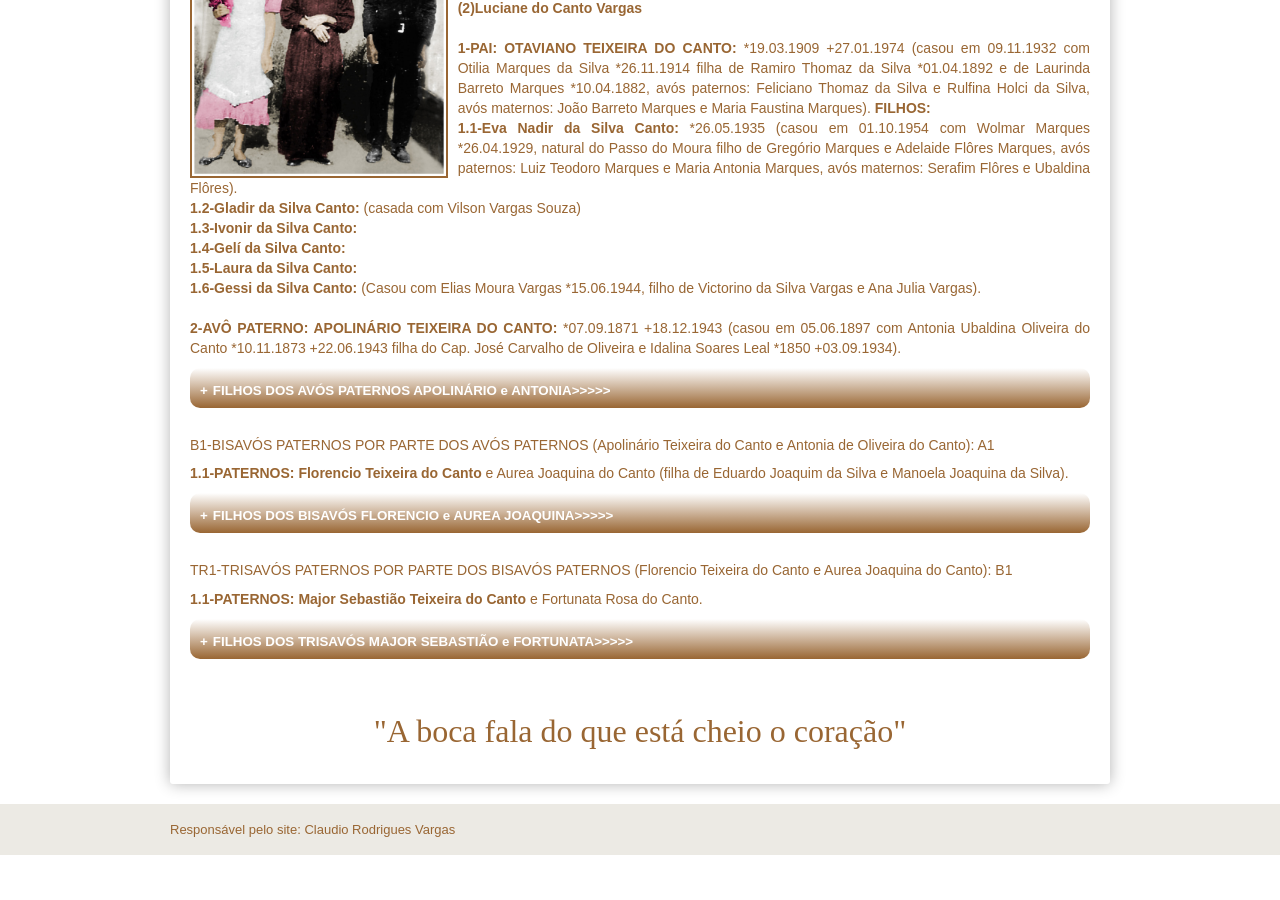
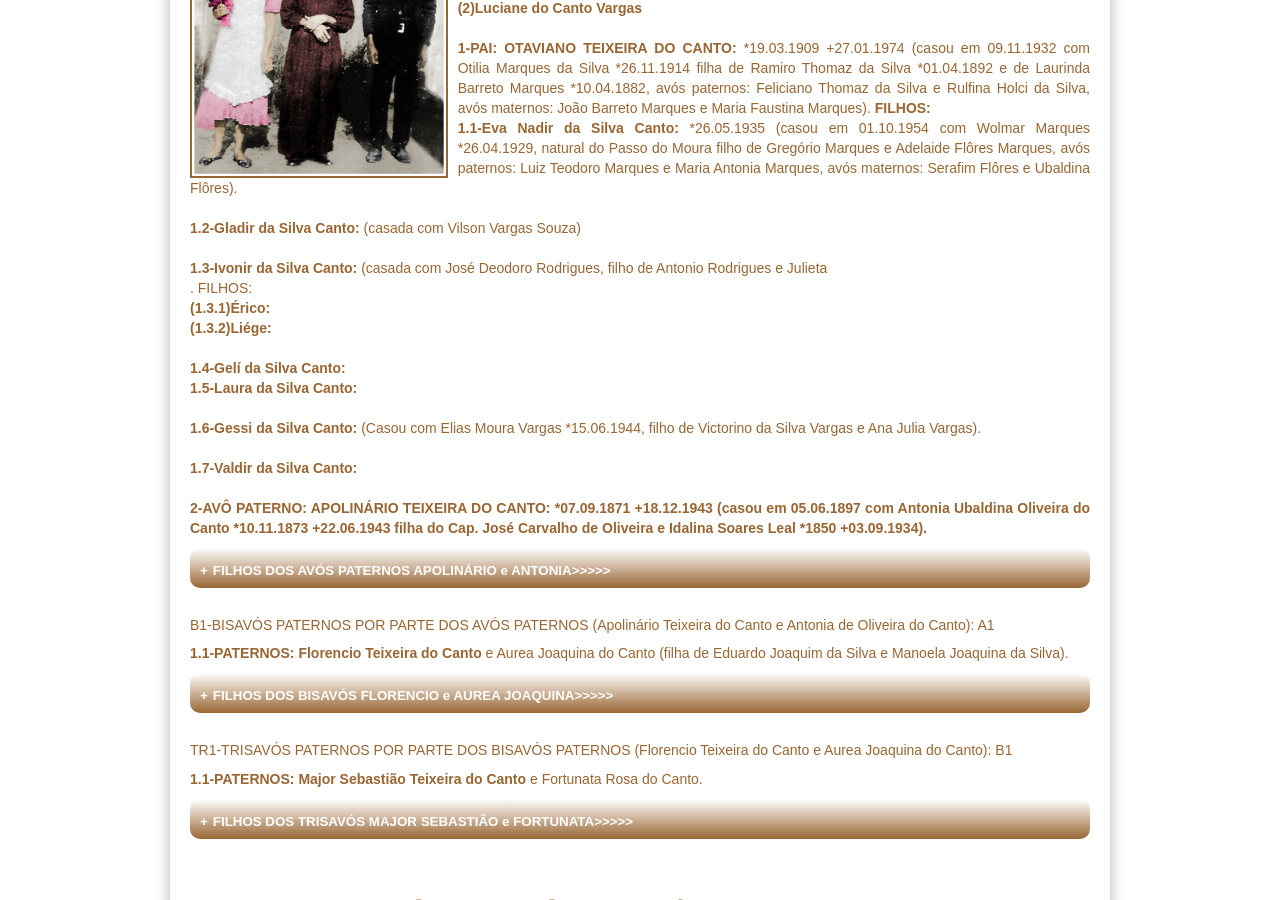
Before and after one commit to claudiovargas1955/claudiovargas1955.github.io, a Jekyll site: the page built from _pages/genealogia-da-familia-teixeira-do-canto.html, in a window 1280 px wide and 900 px high, scrolled down 524 px. Built offline with Jekyll 4.4.1, drawn with Linux system fonts in a browser that asks for light colours; some web fonts are replaced; before the commit the page ends 1379 px from its top, so only the background shows below that.

Commit message:
Update genealogia-da-familia-teixeira-do-canto.html

```diff
--- a/_pages/genealogia-da-familia-teixeira-do-canto.html
+++ b/_pages/genealogia-da-familia-teixeira-do-canto.html
@@ -44,13 +44,16 @@
 da Silva, avós maternos: João Barreto Marques e Maria Faustina Marques). <b>FILHOS:</b><br>
 <b>1.1-Eva Nadir da Silva Canto:</b> *26.05.1935 (casou em 01.10.1954 com Wolmar Marques *26.04.1929, natural do Passo do Moura  filho
 de Gregório Marques e Adelaide Flôres Marques, avós paternos: Luiz Teodoro Marques e Maria Antonia Marques, avós maternos: Serafim
-Flôres e Ubaldina Flôres). <br/>
-<b>1.2-Gladir da Silva Canto:</b> (casada com Vilson Vargas Souza) <br/>
-<b>1.3-Ivonir da Silva Canto:</b> <br/>
+Flôres e Ubaldina Flôres). <br><br>
+<b>1.2-Gladir da Silva Canto:</b> (casada com Vilson Vargas Souza) <br/><br>
+<b>1.3-Ivonir da Silva Canto:</b> (casada com José Deodoro Rodrigues, filho de Antonio Rodrigues e Julieta <br/>. </b>FILHOS:</b><br>
+<b>(1.3.1)Érico:</b><br>
+<b>(1.3.2)Liége:</b><br><br>
 <b>1.4-Gelí da Silva Canto:</b> <br/>
-<b>1.5-Laura da Silva Canto:</b> <br/>
+<b>1.5-Laura da Silva Canto:</b> <br><br>
 <b>1.6-Gessi da Silva Canto:</b> (Casou com Elias Moura Vargas *15.06.1944, filho de Victorino da Silva Vargas e Ana Julia Vargas).
 <br/><br/>
+<b>1.7-Valdir da Silva Canto: <br><br>
 
 <b>2-AVÔ PATERNO: APOLINÁRIO TEIXEIRA DO CANTO:</b> *07.09.1871 +18.12.1943 (casou em 05.06.1897 com Antonia Ubaldina Oliveira do Canto
 *10.11.1873 +22.06.1943 filha do Cap. José Carvalho de Oliveira e Idalina Soares Leal *1850 +03.09.1934).
```
